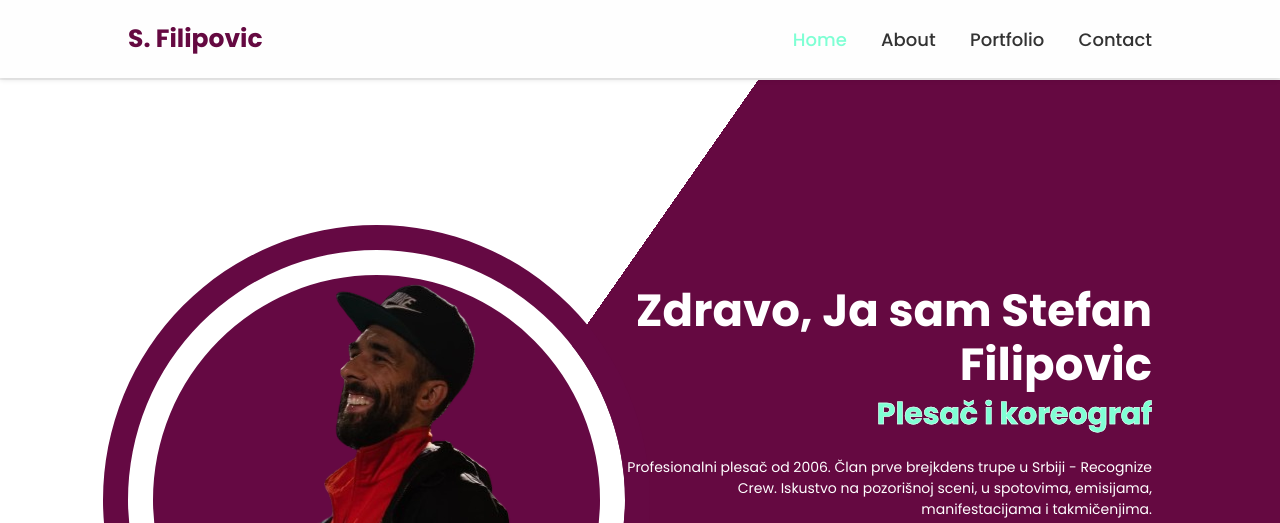
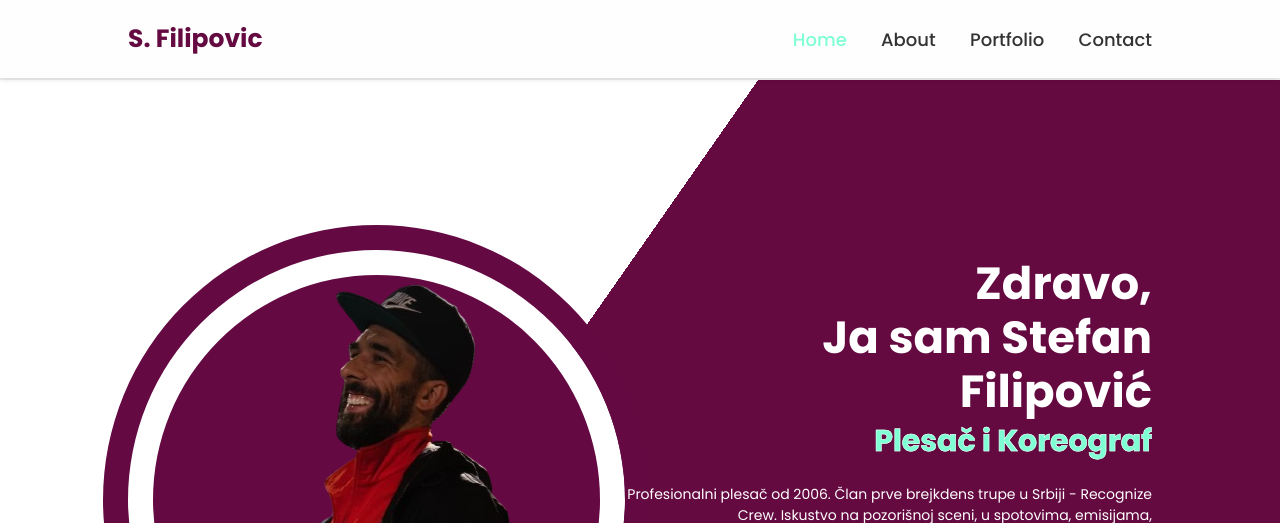
Before and after one commit to Bokser55/Stefan-Filipovic, a plain HTML site: page index.html in a window 1280 px wide. Shown: the top 523 px of the page. Drawn offline with nearby package versions, Linux system fonts and the light colour scheme.

Commit message:
Update index.html

```diff
--- a/index.html
+++ b/index.html
@@ -41,8 +41,8 @@
         />
       </div>
       <div class="home-content">
-        <h1>Zdravo, Ja sam Stefan Filipovic</h1>
-        <h3>Plesač i koreograf</h3>
+        <h1>Zdravo,<br> Ja sam Stefan Filipović</h1>
+        <h3>Plesač i Koreograf</h3>
         <p>
           Profesionalni plesač od 2006. Član prve brejkdens trupe u Srbiji -
           Recognize Crew. Iskustvo na pozorišnoj sceni, u spotovima, emisijama,
```
